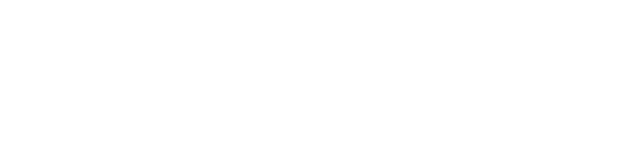
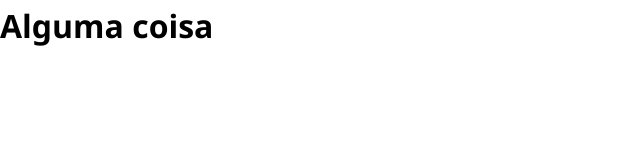
Before and after one commit to DafhNovais/Js-Weather, a plain HTML site: page index.html in a window 1280 px wide. Shown: the whole page, without its empty margins (0-640 px from the left). Drawn offline with Linux system fonts and the light colour scheme.

Commit message:
Implementa fontes

```diff
--- a/assets/scss/base/utils.scss
+++ b/assets/scss/base/utils.scss
@@ -0,0 +1,36 @@
+@font-face {
+    font-family:"NotoSans";
+    src: url("../fonts/NotoSans-Thin.ttf");
+    font-weight: 100;
+    font-style: normal;
+}
+
+@font-face {
+    font-family:"NotoSans";
+    src: url("../fonts/NotoSans-Light.ttf");
+    font-weight: 300;
+    font-style: normal;
+}
+
+@font-face {
+    font-family:"NotoSans";
+    src: url("../fonts/NotoSans-Regular.ttf");
+    font-weight: 400;
+    font-style: normal;
+}
+
+@font-face {
+    font-family:"NotoSans";
+    src: url("../fonts/NotoSans-Bold.ttf");
+    font-weight: 700;
+    font-style: normal;
+}
+
+@font-face {
+    font-family:"NotoSans";
+    src: url("../fonts/NotoSans-ExtraBold.ttf");
+    font-weight: 800;
+    font-style: normal;
+}
+
+body { font-family: "NotoSans"; }
--- a/index.html
+++ b/index.html
@@ -3,7 +3,10 @@
   <head>
     <meta charset="UTF-8" />
     <meta name="viewport" content="width=device-width, initial-scale=1.0" />
+    <link rel="stylesheet" href="./assets/css/style.css">
     <title>Clima Atual</title>
   </head>
-  <body></body>
+  <body>
+    <h1>Alguma coisa</h1>
+  </body>
 </html>
```
Also changed, not shown: assets/css/style.css, assets/fonts/NotoSans-Bold.ttf (added), assets/fonts/NotoSans-ExtraBold.ttf (added), assets/fonts/NotoSans-Light.ttf (added), assets/fonts/NotoSans-Regular.ttf (added), assets/fonts/NotoSans-Thin.ttf (added), 1 other file.
